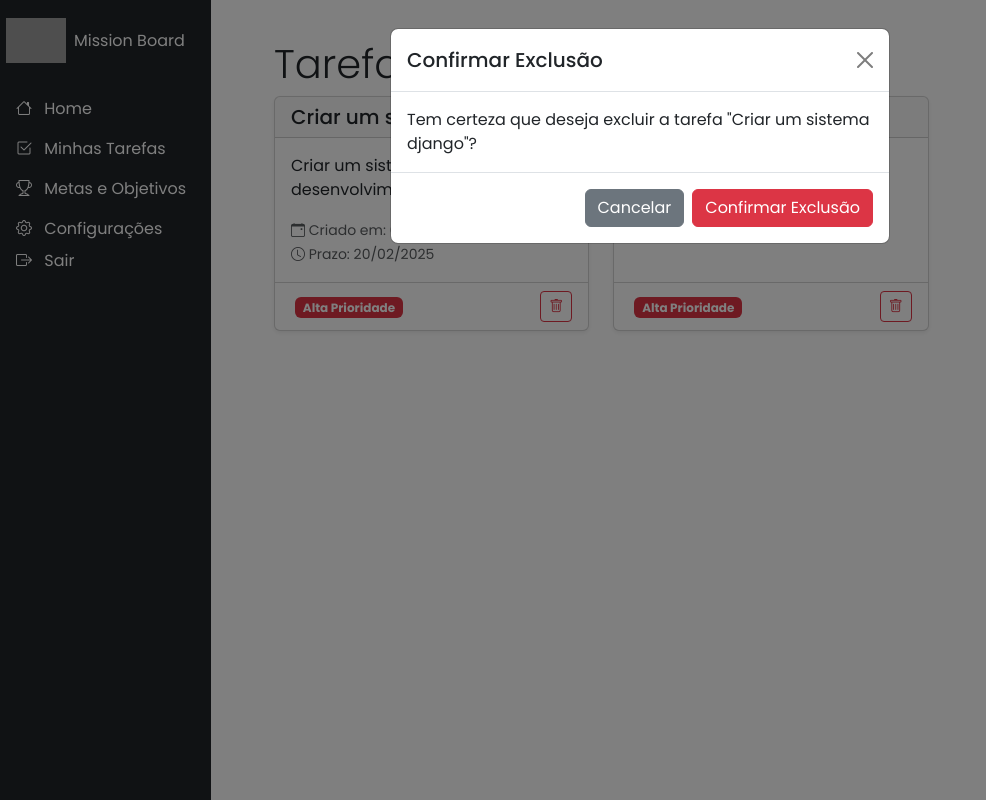
After one commit to MarcioLucas22/mission_board, a Django app: page /task/list/completed/ in a window 1280 px wide, after a click that opens the changed part. The commit adds this page. Shown: the whole page, without its empty margins (0-986 px from the left). Run offline with Django 5.2, Linux system fonts and the light colour scheme; a user stored in the database is signed in; data comes from the database, SQL or seed files in the repository; both versions use the stored data as it was after the commit; grey boxes are pictures that could not be loaded.

Commit message:
add page completed_task

```diff
--- /dev/null
+++ b/tasks/templates/completed_tasks.html
@@ -0,0 +1,90 @@
+{% extends 'base.html' %}
+
+{% block title %}
+Tarefas Concluídas
+{% endblock %}
+
+{% block content %}
+<div class="row mt-4">
+    <h3 class="display-6">Tarefas Concluídas</h3>
+    {% for task in tasks %}
+    <div class="col-md-6 col-lg-4 mb-4">
+        <div class="card h-100 shadow-sm">
+            <div class="card-header d-flex justify-content-between align-items-center">
+                <h5 class="card-title mb-0 text-truncate">{{ task.title }}</h5>
+                <div class="d-flex align-items-center">
+                    <span class="badge bg-success me-2">
+                        Concluída
+                    </span>
+                    <button type="submit" class="btn btn-sm border-0 btn-outline-success"
+                        <i class="bi bi-check-circle"></i>
+                    </button>
+                </div>
+            </div>
+
+            <div class="card-body">
+                <p class="card-text">{{ task.description }}</p>
+                <div class="mt-3">
+                    <small class="text-muted">
+                        <i class="bi bi-calendar-event"></i> Criado em: {{ task.created_at|date:"d/m/Y" }}
+                    </small>
+                    <br>
+                    <small class="text-muted">
+                        <i class="bi bi-clock"></i> Prazo: {{ task.due_date|date:"d/m/Y" }}
+                    </small>
+                </div>
+            </div>
+            <div class="card-footer bg-transparent">
+                <div class="d-flex justify-content-between align-items-center">
+                    <div>
+                        {% if task.priority == 'high' %}
+                        <span class="badge bg-danger ms-1">Alta Prioridade</span>
+                        {% elif task.priority == 'medium' %}
+                        <span class="badge bg-warning ms-1">Média Prioridade</span>
+                        {% else %}
+                        <span class="badge bg-success ms-1">Baixa Prioridade</span>
+                        {% endif %}
+                    </div>
+                    <div class="btn-group">
+                        <button type="button" class="btn btn-sm btn-outline-danger" data-bs-toggle="modal"
+                            data-bs-target="#deleteModal{{ task.id }}">
+                            <i class="bi bi-trash"></i>
+                        </button>
+                    </div>
+                </div>
+            </div>
+        </div>
+    </div>
+
+    <!-- Modal de Confirmação de Exclusão -->
+    <div class="modal fade" id="deleteModal{{ task.id }}" tabindex="-1" aria-labelledby="deleteModalLabel{{ task.id }}"
+        aria-hidden="true">
+        <div class="modal-dialog">
+            <div class="modal-content">
+                <div class="modal-header">
+                    <h5 class="modal-title" id="deleteModalLabel{{ task.id }}">Confirmar Exclusão</h5>
+                    <button type="button" class="btn-close" data-bs-dismiss="modal" aria-label="Close"></button>
+                </div>
+                <div class="modal-body">
+                    Tem certeza que deseja excluir a tarefa "{{ task.title }}"?
+                </div>
+                <div class="modal-footer">
+                    <button type="button" class="btn btn-secondary" data-bs-dismiss="modal">Cancelar</button>
+                    <form action="{% url 'task_delete' task.id %}" method="post" style="display: inline;">
+                        {% csrf_token %}
+                        <button type="submit" class="btn btn-danger">Confirmar Exclusão</button>
+                    </form>
+                </div>
+            </div>
+        </div>
+    </div>
+
+    {% empty %}
+    <div class="col-12">
+        <div class="alert alert-info text-center" role="alert">
+            <i class="bi bi-info-circle me-2"></i>Nenhuma tarefa encontrada.
+        </div>
+    </div>
+    {% endfor %}
+</div>
+{% endblock %}
--- a/tasks/urls.py
+++ b/tasks/urls.py
@@ -3,6 +3,7 @@ from . import views
 
 urlpatterns = [
     path('task/list/', views.TasksListView.as_view(), name='task_list'),
+    path('task/list/completed/', views.CompletedTasksView.as_view(), name='completed_tasks'),
     path('task/create/', views.TaskCreateView.as_view(), name='task_create'),
     path('task/complete/<int:pk>/', views.CompleteTaskView.as_view(), name='complete_task'),
     path('task/update/<int:pk>/', views.TaskUpdateView.as_view(), name='task_update'),
--- a/tasks/views.py
+++ b/tasks/views.py
@@ -4,7 +4,7 @@ from django.views.generic.edit import CreateView, UpdateView, DeleteView
 from django.urls import reverse_lazy
 from . import forms
 from django.contrib.auth.mixins import LoginRequiredMixin
-from .models import Task
+from .models import Task, Category
 from django.shortcuts import get_object_or_404, redirect
 
 class TasksListView(LoginRequiredMixin, ListView):
@@ -15,15 +15,35 @@ class TasksListView(LoginRequiredMixin, ListView):
     def get_queryset(self): # Método que faz filtros pelo título da tarefa
         queryset = super().get_queryset()
         title = self.request.GET.get('title')
+        priority = self.request.GET.get('priority')
+        category = self.request.GET.get('category')
 
         if title:
             queryset = queryset.filter(title__icontains=title)
+
+        if priority:
+            queryset = queryset.filter(priority=priority)
+
+        if category:
+            queryset = queryset.filter(category__id=category)
 
         return queryset
 
     def get_context_data(self, **kwargs):
         context = super().get_context_data(**kwargs) # Pegando o contexto original
-        context['tasks'] = Task.objects.all()
+        context['tasks'] = Task.objects.filter(completed=False)
+        context['categories'] = Category.objects.all()
+        return context
+
+
+class CompletedTasksView(LoginRequiredMixin, ListView):
+    model = Task
+    context_object_name = 'tasks'
+    template_name = 'completed_tasks.html'
+
+    def get_context_data(self, **kwargs):
+        context = super().get_context_data(**kwargs)
+        context['tasks'] = Task.objects.filter(completed=True)
         return context
 
 
```
Also changed, not shown: tasks/templates/task_list.html (+32 -5 lines), db.sqlite3.
